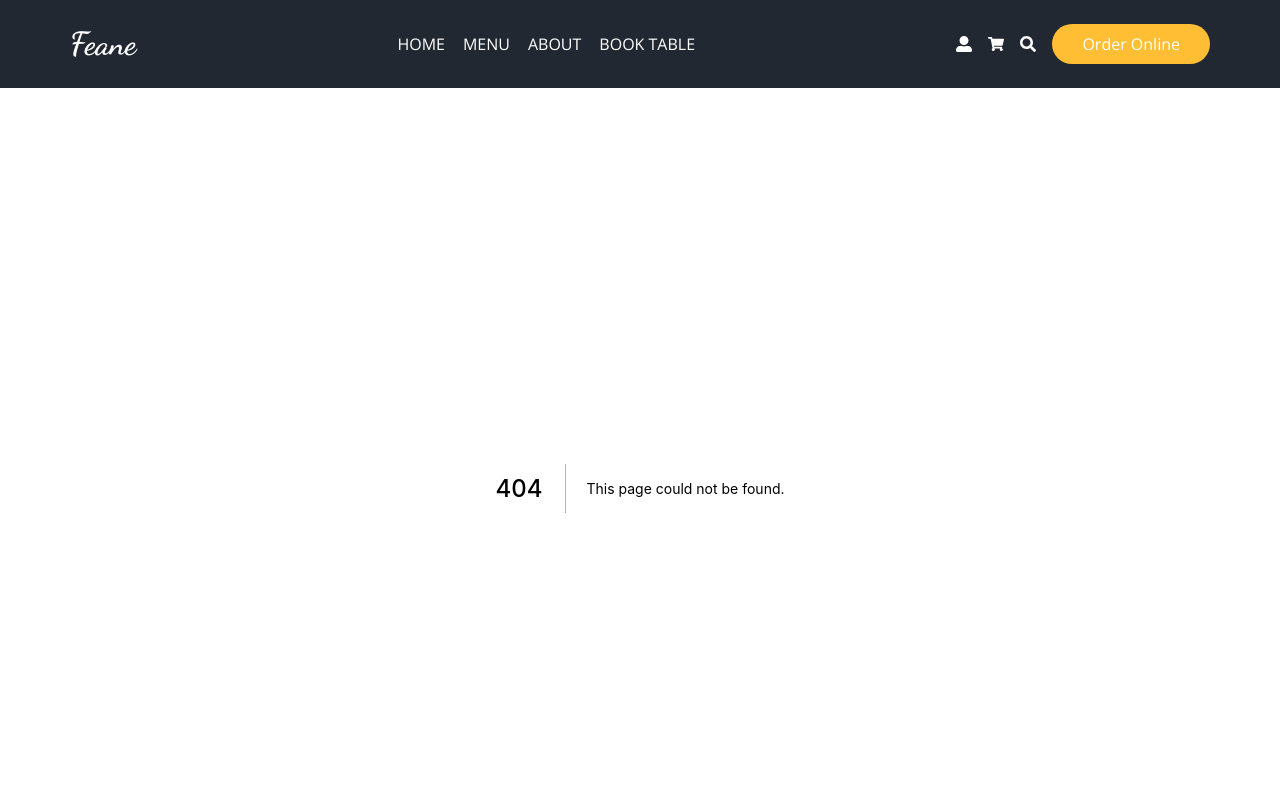
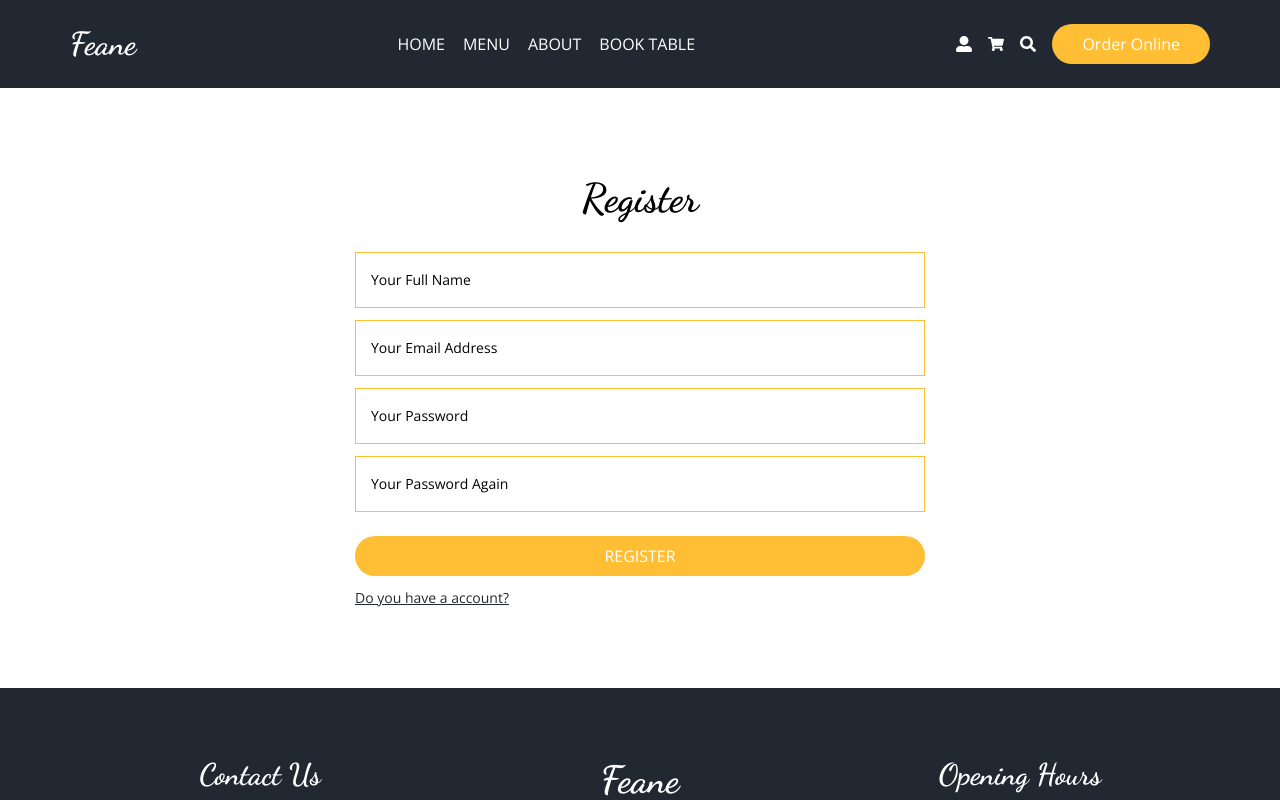
Before and after one commit to hkankyilmaz/meal-order-app, a Next.js app: page /auth/register in a window 1280 px wide. Before the commit this address had no page. Shown: the top 800 px of the page. Built offline with nearby package versions, Linux system fonts and the light colour scheme.

Commit message:
register page

```diff
--- a/components/Reservation.jsx
+++ b/components/Reservation.jsx
@@ -2,7 +2,7 @@ import React from "react";
 import Input from "./form/Input";
 import { useFormik } from "formik";
 import Title from "./ui/Title";
-import { reservationSchema } from "../scheme/reservatiob";
+import { reservationSchema } from "../scheme/reservation";
 
 const Reservation = () => {
   const onSubmit = async (values, actions) => {
--- a/pages/auth/Login.jsx
+++ b/pages/auth/register.jsx
@@ -2,9 +2,9 @@ import { useFormik } from "formik";
 import Link from "next/link";
 import Input from "../../components/form/Input";
 import Title from "../../components/ui/Title";
-import { loginSchema } from "../../schema/login";
+import { registerSchema } from "../../scheme/register";
 
-const Login = () => {
+const Register = () => {
   const onSubmit = async (values, actions) => {
     await new Promise((resolve) => setTimeout(resolve, 4000));
     actions.resetForm();
@@ -12,16 +12,27 @@ const Login = () => {
   const { values, errors, touched, handleSubmit, handleChange, handleBlur } =
     useFormik({
       initialValues: {
+        fullName: "",
         email: "",
         password: "",
+        confirmPassword: "",
       },
       onSubmit,
-      validationSchema: loginSchema,
+      validationSchema: registerSchema,
     });
 
   const inputs = [
     {
       id: 1,
+      name: "fullName",
+      type: "text",
+      placeholder: "Your Full Name",
+      value: values.fullName,
+      errorMessage: errors.fullName,
+      touched: touched.fullName,
+    },
+    {
+      id: 2,
       name: "email",
       type: "email",
       placeholder: "Your Email Address",
@@ -30,13 +41,22 @@ const Login = () => {
       touched: touched.email,
     },
     {
-      id: 2,
+      id: 3,
       name: "password",
       type: "password",
       placeholder: "Your Password",
       value: values.password,
       errorMessage: errors.password,
       touched: touched.password,
+    },
+    {
+      id: 4,
+      name: "confirmPassword",
+      type: "password",
+      placeholder: "Your Password Again",
+      value: values.confirmPassword,
+      errorMessage: errors.confirmPassword,
+      touched: touched.confirmPassword,
     },
   ];
 
@@ -46,8 +66,8 @@ const Login = () => {
         className="flex flex-col items-center my-20 md:w-1/2 w-full mx-auto"
         onSubmit={handleSubmit}
       >
-        <Title addClass="text-[40px] mb-6">Login</Title>
-        <div className="flex flex-col gap-y-2 w-full">
+        <Title addClass="text-[40px] mb-6">Register</Title>
+        <div className="flex flex-col gap-y-3 w-full">
           {inputs.map((input) => (
             <Input
               key={input.id}
@@ -58,14 +78,10 @@ const Login = () => {
           ))}
         </div>
         <div className="flex flex-col w-full gap-y-3 mt-6">
-          <button className="btn-primary">LOGIN</button>
-          <button className="btn-primary !bg-secondary">
-            <i className="fa fa-github mr-2 text-lg"></i>
-            GITHUB
-          </button>
-          <Link href="/auth/register">
+          <button className="btn-primary">REGISTER</button>
+          <Link href="/auth/login">
             <span className="text-sm underline cursor-pointer text-secondary">
-              Do you no have a account?
+              Do you have a account?
             </span>
           </Link>
         </div>
@@ -74,4 +90,4 @@ const Login = () => {
   );
 };
 
-export default Login;
+export default Register;
--- /dev/null
+++ b/scheme/register.js
@@ -0,0 +1,18 @@
+import * as Yup from "yup";
+
+export const registerSchema = Yup.object({
+  fullName: Yup.string()
+    .required("Full name is required.")
+    .min(3, "Full name must be at least 3 characters."),
+  email: Yup.string().required("Email is required.").email("Email is invalid."),
+  password: Yup.string()
+    .required("Password is required.")
+    .min(8, "Password must be at least 8 characters.")
+    .matches(
+      /^(?=.*[a-z])(?=.*[A-Z])(?=.*\d)(?=.*[@$!%*?&])[A-Za-z\d@$!%*?&]{8,}$/,
+      "Password must contain at least one uppercase, one lowercase, one number and one special character."
+    ),
+  confirmPassword: Yup.string()
+    .required("Confirm password is required.")
+    .oneOf([Yup.ref("password"), null], "Passwords must match."),
+});
```
